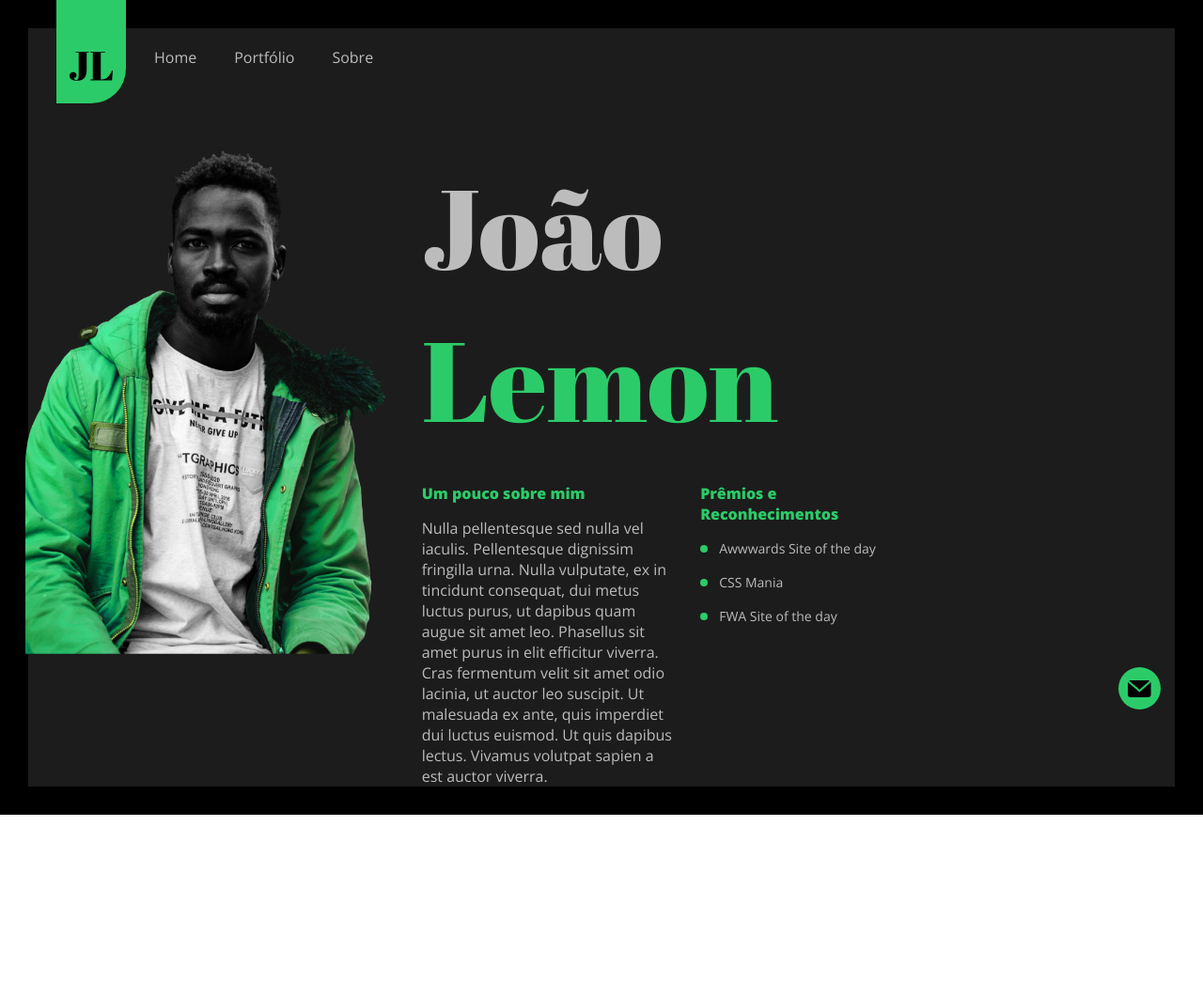
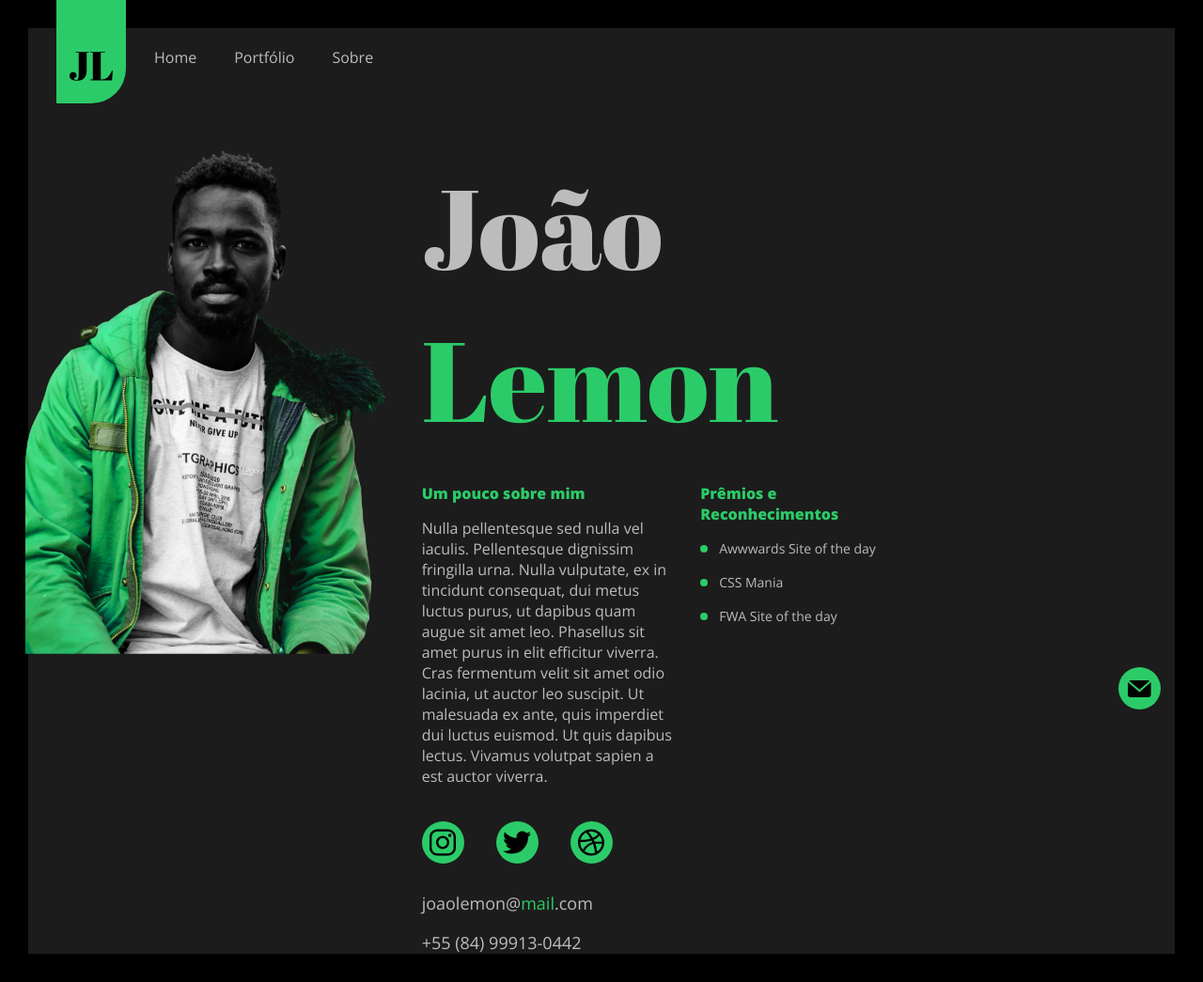
Before and after one commit to kurocaelum/Lemon-app, a plain HTML site: page pages/sobre.html in a window 1280 px wide. Shown: the whole page at 94% size. Before the commit the page ends 867 px from the top, so only its background shows below. Drawn offline with nearby package versions, Linux system fonts and the light colour scheme.

Commit message:
feat: page About - contact icons

```diff
--- a/css/main.css
+++ b/css/main.css
@@ -262,7 +262,7 @@ label {
         line-height: 24px;
     }
 
-    .jl-social-links {
+    .jl-social-links, .jl-social-links-circle {
         width: 100%;
         height: 45px;
         display: block;
@@ -271,10 +271,33 @@ label {
         margin-top: 7px;
     }
 
-    .jl-social {
+    .jl-social-links-circle {
+        left: 0;
+    }
+
+    .jl-social, .jl-social-links-circle .jl-social {
         width: 45px;
         height: 45px;
         display: inline-block;
+    }
+
+    .jl-social-links-circle .jl-social {
+        border-radius: 50%;
+        text-align: center;
+        transition: all 0.2s ease-out;
+    }
+
+    .jl-social-links-circle .jl-social ion-icon {
+        height: 45px;
+        transition: all 0.2s ease-out;
+    }
+
+    .jl-social-links-circle .jl-social:hover {
+        background-color: #000;
+    }
+
+    .jl-social-links-circle .jl-social:hover ion-icon {
+        color: #2ccb69;
     }
 
     .jl-social > img {
--- a/pages/sobre.html
+++ b/pages/sobre.html
@@ -80,6 +80,26 @@
                     leo. Phasellus sit amet purus in elit efficitur viverra. Cras fermentum velit sit amet odio lacinia, ut auctor leo suscipit. Ut malesuada ex ante, quis imperdiet dui luctus
                     euismod. Ut quis dapibus lectus. Vivamus volutpat sapien a est auctor viverra.
                   </p>
+
+                  <div class="jl-contact-info-inner jl-mar-top-30">
+                    <div class="jl-social-links-circle jl-mar-bottom-30">
+                      <a href="#" class="jl-social jl-bg-green jl-text-black jl-mar-right-30">
+                        <ion-icon name="logo-instagram"></ion-icon>
+                      </a>
+
+                      <a href="#" class="jl-social jl-bg-green jl-text-black jl-mar-right-30">
+                        <ion-icon name="logo-twitter"></ion-icon>
+                      </a>
+
+                      <a href="#" class="jl-social jl-bg-green jl-text-black jl-mar-right-30">
+                        <ion-icon name="logo-dribbble"></ion-icon>
+                      </a>
+                    </div>
+
+                    <p>joaolemon@<span class="jl-text-green">mail</span>.com</p>
+                    <br />
+                    <p>+55 (84) 99913-0442</p>
+                  </div>
                 </div>
 
                 <div class="col-sm-5">
```
